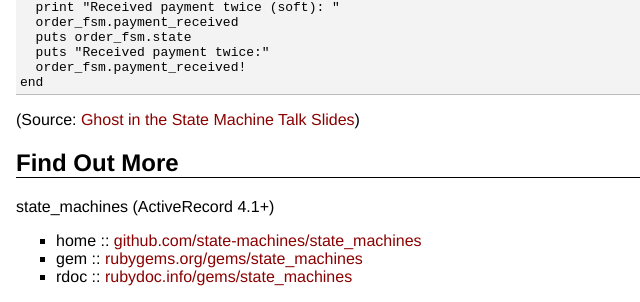
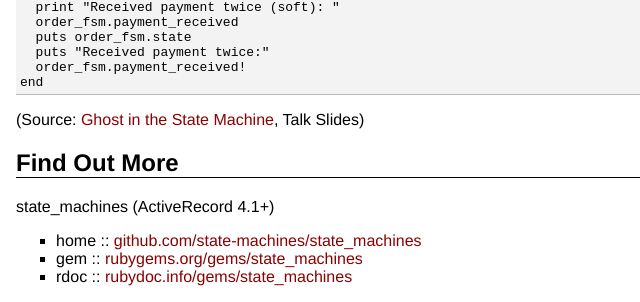
Before and after one commit to planetruby/gems, a Jekyll site: the page built from _posts/2015-02-26-state-machine.md, in a window 1280 px wide and 900 px high, scrolled down 3753 px. Shown: the part 478-780 px from the top of the window, without its empty margins (0-640 px from the left). Built offline with Jekyll 4.4.1, drawn with Linux system fonts in a browser that asks for light colours.

```diff
--- a/_posts/2015-02-26-state-machine.md
+++ b/_posts/2015-02-26-state-machine.md
@@ -276,7 +276,7 @@ if __FILE__ == $0
 end
 ~~~
 
-(Source: [Ghost in the State Machine Talk Slides](https://speakerdeck.com/cypher/ghost-in-the-state-machine))
+(Source: [Ghost in the State Machine](https://speakerdeck.com/cypher/ghost-in-the-state-machine), Talk Slides)
 
 
 ## Find Out More
```
